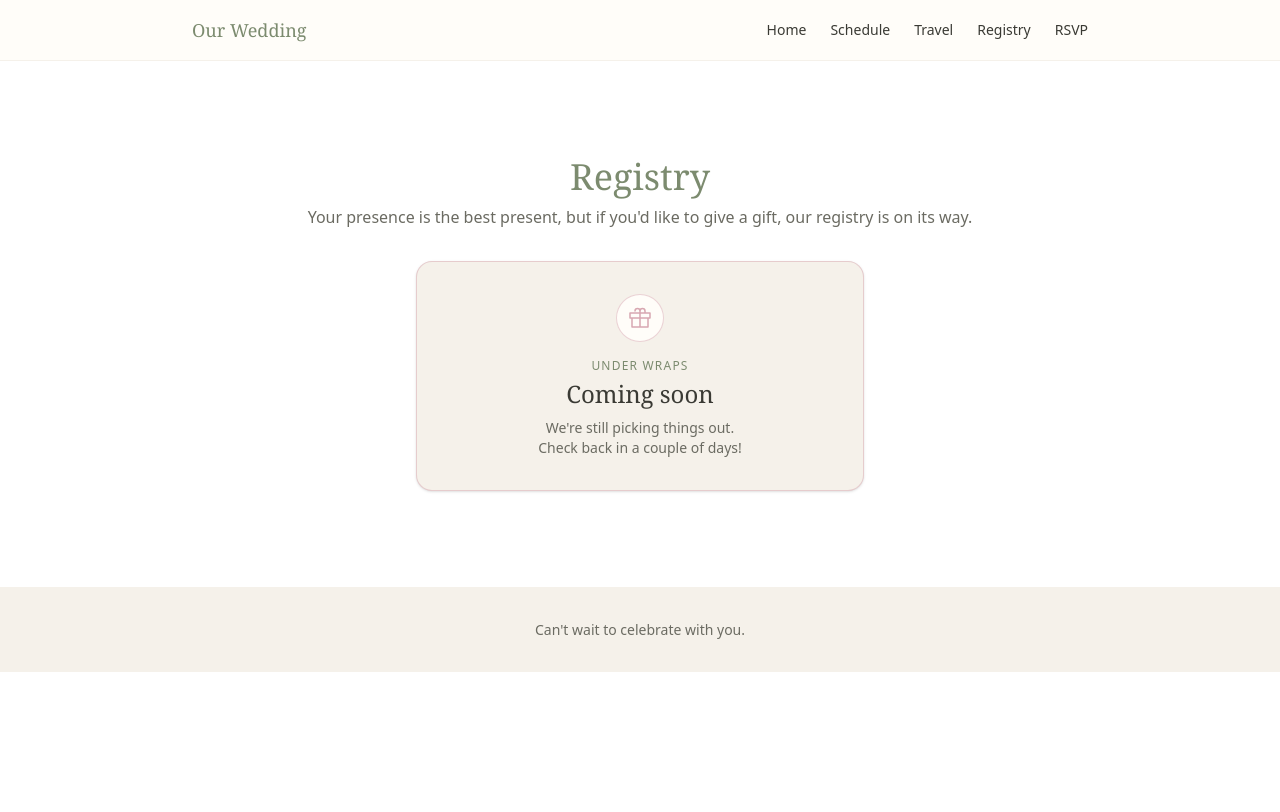
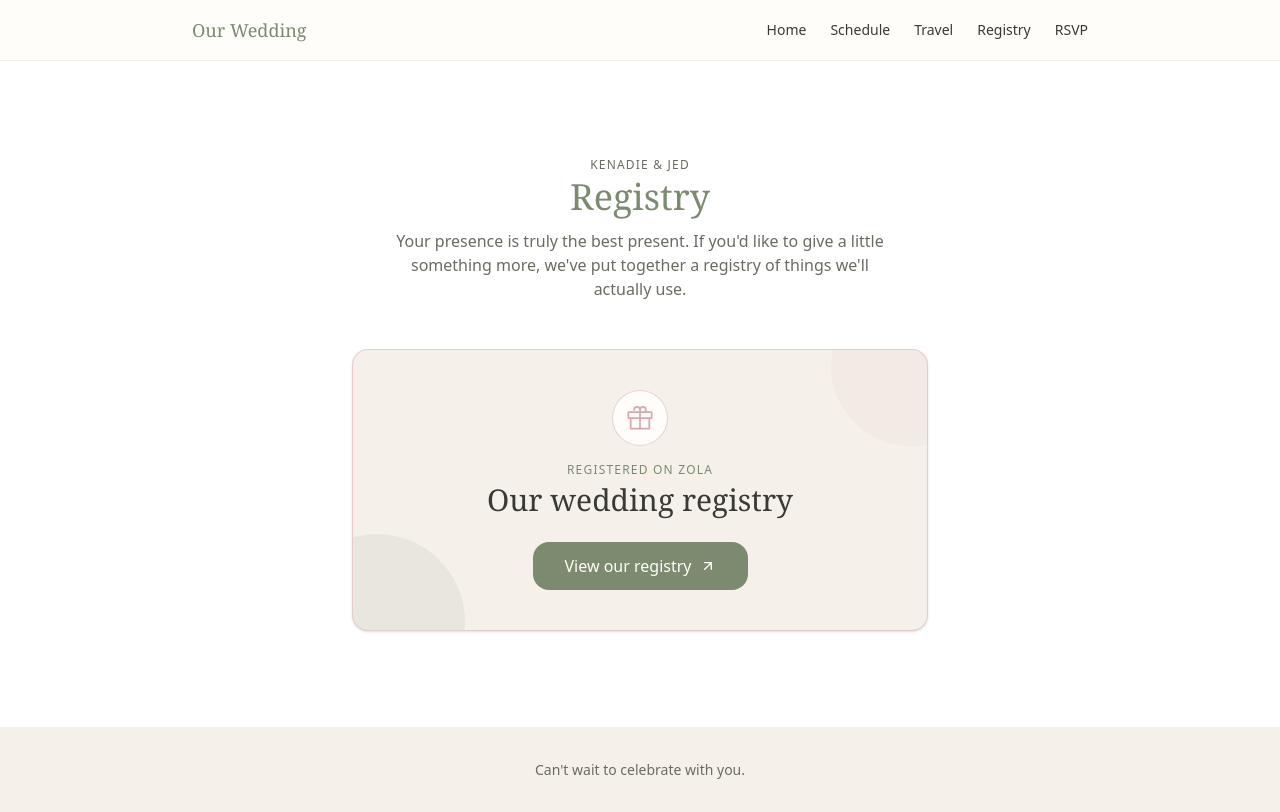
Before and after one commit to jed-richards/wedding-website, a SvelteKit app: page /registry in a window 1280 px wide. Built offline with nearby package versions, Linux system fonts and the light colour scheme.

Commit message:
Design registry page with Zola registry link (#40)

```diff
--- a/src/routes/registry/+page.svelte
+++ b/src/routes/registry/+page.svelte
@@ -1,26 +1,42 @@
+<script lang="ts">
+  const REGISTRY_URL = "https://www.zola.com/registry/kenadieandjed";
+</script>
+
 <svelte:head>
   <title>Registry</title>
 </svelte:head>
 
-<section class="flex flex-col gap-8 py-8 sm:py-12">
+<section class="flex flex-col gap-10 py-8 sm:gap-12 sm:py-12">
   <div class="text-center">
-    <h1 class="font-heading text-3xl text-primary sm:text-4xl">Registry</h1>
-    <p class="mt-2 font-body text-text-muted">
-      Your presence is the best present, but if you'd like to give a gift, our registry
-      is on its way.
+    <p class="font-body text-xs tracking-widest text-text-muted uppercase">
+      Kenadie &amp; Jed
+    </p>
+    <h1 class="mt-1 font-heading text-3xl text-primary sm:text-4xl">Registry</h1>
+    <p class="mx-auto mt-3 max-w-lg font-body text-text-muted">
+      Your presence is truly the best present. If you'd like to give a little something
+      more, we've put together a registry of things we'll actually use.
     </p>
   </div>
 
   <div class="flex justify-center px-2 sm:px-0">
     <div
-      class="relative flex w-full max-w-md flex-col items-center rounded-card border border-accent/50 bg-neutral p-8 text-center shadow-sm"
+      class="relative flex w-full max-w-xl flex-col items-center overflow-hidden rounded-card border border-accent/50 bg-neutral p-8 text-center shadow-sm sm:p-10"
     >
       <div
-        class="flex size-12 items-center justify-center rounded-full border border-accent/50 bg-background"
+        aria-hidden="true"
+        class="pointer-events-none absolute -top-16 -right-16 size-40 rounded-full bg-accent/10"
+      ></div>
+      <div
+        aria-hidden="true"
+        class="pointer-events-none absolute -bottom-20 -left-16 size-44 rounded-full bg-primary/10"
+      ></div>
+
+      <div
+        class="relative flex size-14 items-center justify-center rounded-full border border-accent/50 bg-background"
       >
         <svg
           viewBox="0 0 24 24"
-          class="size-6 text-accent"
+          class="size-7 text-accent"
           fill="none"
           stroke="currentColor"
           stroke-width="1.5"
@@ -32,15 +48,36 @@
           />
         </svg>
       </div>
-      <p class="mt-4 font-body text-xs tracking-widest text-primary uppercase">
-        Under wraps
+
+      <p class="relative mt-4 font-body text-xs tracking-widest text-primary uppercase">
+        Registered on Zola
       </p>
-      <h2 class="mt-1 font-heading text-xl text-text sm:text-2xl">Coming soon</h2>
-      <p class="mt-2 font-body text-sm text-text-muted">
-        We're still picking things out.
-        <br />
-        Check back in a couple of days!
-      </p>
+      <h2 class="relative mt-1 font-heading text-2xl text-text sm:text-3xl">
+        Our wedding registry
+      </h2>
+
+      <a
+        href={REGISTRY_URL}
+        target="_blank"
+        rel="noopener noreferrer"
+        class="relative mt-6 inline-flex items-center gap-2 rounded-card bg-primary px-8 py-3 font-body text-background transition-colors hover:bg-primary-light"
+      >
+        View our registry
+        <svg
+          viewBox="0 0 24 24"
+          class="size-4"
+          fill="none"
+          stroke="currentColor"
+          stroke-width="2"
+          aria-hidden="true"
+        >
+          <path
+            stroke-linecap="round"
+            stroke-linejoin="round"
+            d="M7 17 17 7M7 7h10v10"
+          />
+        </svg>
+      </a>
     </div>
   </div>
 </section>
```
